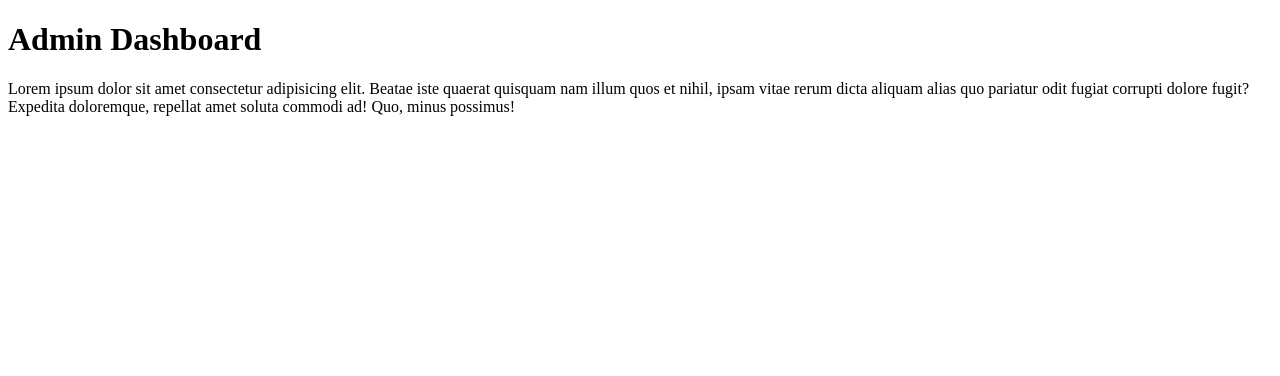
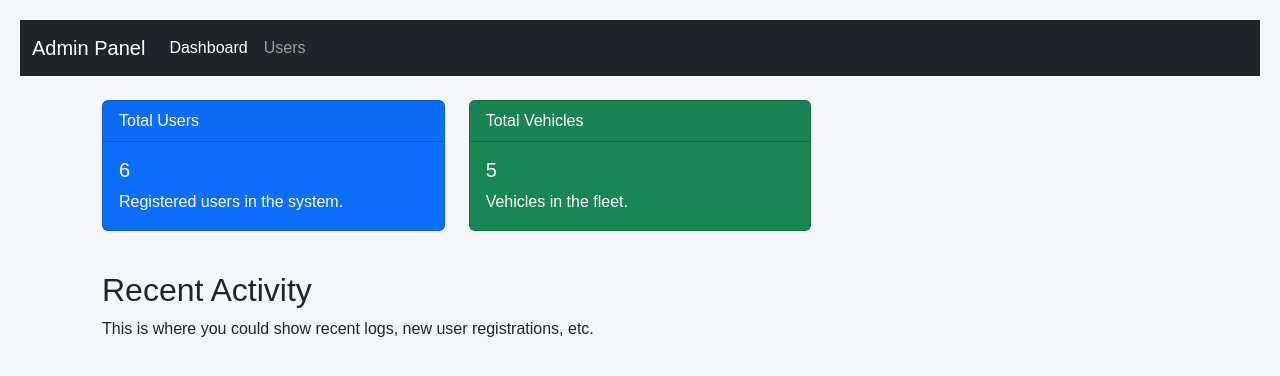
Before and after one commit to architraghav-cts/Connected_Vehicle_Telematics_Fleet_Management_System, a Spring Boot app: page /admin/dashboard in a window 1280 px wide. Shown: the top 376 px of the page. Run offline with Spring Boot 4, Linux system fonts and the light colour scheme; data comes from the database, SQL or seed files in the repository.

Commit message:
updated admin controller and admin dashboard html page

```diff
--- a/backend/src/main/java/com/example/telematics_fleet_management/controller/AdminController.java
+++ b/backend/src/main/java/com/example/telematics_fleet_management/controller/AdminController.java
@@ -22,6 +22,8 @@ public class AdminController {
 
         model.addAttribute("totalUsers",
                 adminService.getTotalUsers());
+        model.addAttribute("totalVehicles",
+                adminService.getTotalVehicles());
 
         return "admin/dashboard";
     }
@@ -29,10 +31,14 @@ public class AdminController {
     @GetMapping("/admin/users")
     public String users(Model model) {
 
+
+
         List<User> users = adminService.getAllUsers();
 
         model.addAttribute("users", users);
 
         return "admin/user";
     }
+
+
 }
--- a/backend/src/main/java/com/example/telematics_fleet_management/service/TelemetrySimulationService.java
+++ b/backend/src/main/java/com/example/telematics_fleet_management/service/TelemetrySimulationService.java
@@ -76,7 +76,7 @@ public class TelemetrySimulationService {
 
     }
 
-    @Scheduled(fixedRate = 5000)
+    @Scheduled(fixedRate = 30000)
 
     public void generateData() {
 
--- a/backend/src/main/resources/templates/admin/dashboard.html
+++ b/backend/src/main/resources/templates/admin/dashboard.html
@@ -3,9 +3,60 @@
 <head>
     <meta charset="UTF-8">
     <title>Admin Dashboard</title>
+    <link href="https://cdn.jsdelivr.net/npm/bootstrap@5.3.0/dist/css/bootstrap.min.css" rel="stylesheet">
+    <link rel="stylesheet" href="https://cdn.jsdelivr.net/npm/bootstrap-icons@1.10.5/font/bootstrap-icons.css">
+    <link rel="stylesheet" th:href="@{/css/admin.css}">
 </head>
 <body>
-<h1>Admin Dashboard</h1>
-<p>Lorem ipsum dolor sit amet consectetur adipisicing elit. Beatae iste quaerat quisquam nam illum quos et nihil, ipsam vitae rerum dicta aliquam alias quo pariatur odit fugiat corrupti dolore fugit? Expedita doloremque, repellat amet soluta commodi ad! Quo, minus possimus!</p>
+
+<nav class="navbar navbar-expand-lg navbar-dark bg-dark">
+    <div class="container-fluid">
+        <a class="navbar-brand" href="#">Admin Panel</a>
+        <button class="navbar-toggler" type="button" data-bs-toggle="collapse" data-bs-target="#navbarNav" aria-controls="navbarNav" aria-expanded="false" aria-label="Toggle navigation">
+            <span class="navbar-toggler-icon"></span>
+        </button>
+        <div class="collapse navbar-collapse" id="navbarNav">
+            <ul class="navbar-nav">
+                <li class="nav-item">
+                    <a class="nav-link active" aria-current="page" th:href="@{/admin/dashboard}">Dashboard</a>
+                </li>
+                <li class="nav-item">
+                    <a class="nav-link" th:href="@{/admin/users}">Users</a>
+                </li>
+            </ul>
+        </div>
+    </div>
+</nav>
+
+<div class="container mt-4">
+    <div class="row">
+        <div class="col-md-4">
+            <div class="card text-white bg-primary mb-3">
+                <div class="card-header">Total Users</div>
+                <div class="card-body">
+                    <h5 class="card-title" th:text="${totalUsers}">0</h5>
+                    <p class="card-text">Registered users in the system.</p>
+                </div>
+            </div>
+        </div>
+        <div class="col-md-4">
+            <div class="card text-white bg-success mb-3">
+                <div class="card-header">Total Vehicles</div>
+                <div class="card-body">
+                    <h5 class="card-title" th:text="${totalVehicles}">0</h5>
+                    <p class="card-text">Vehicles in the fleet.</p>
+                </div>
+            </div>
+        </div>
+        <!-- Add more cards for other stats as needed -->
+    </div>
+
+    <div class="mt-4">
+        <h2>Recent Activity</h2>
+        <p>This is where you could show recent logs, new user registrations, etc.</p>
+    </div>
+</div>
+
+<script src="https://cdn.jsdelivr.net/npm/bootstrap@5.3.0/dist/js/bootstrap.bundle.min.js"></script>
 </body>
 </html>
--- a/backend/src/main/resources/templates/admin/user.html
+++ b/backend/src/main/resources/templates/admin/user.html
@@ -11,7 +11,7 @@
     <h1>User Management</h1>
 
     <div class="top-bar">
-        <a th:href="@{/admin/users}"  class="btn">Dashboard</a>
+        <a th:href="@{/admin/dashboard}"  class="btn">Dashboard</a>
     </div>
 
     <table>
```
Also changed, not shown: backend/src/main/java/com/example/telematics_fleet_management/model/User.java (+3 -5 lines), backend/src/main/java/com/example/telematics_fleet_management/service/AdminService.java (+9 -1 lines).
